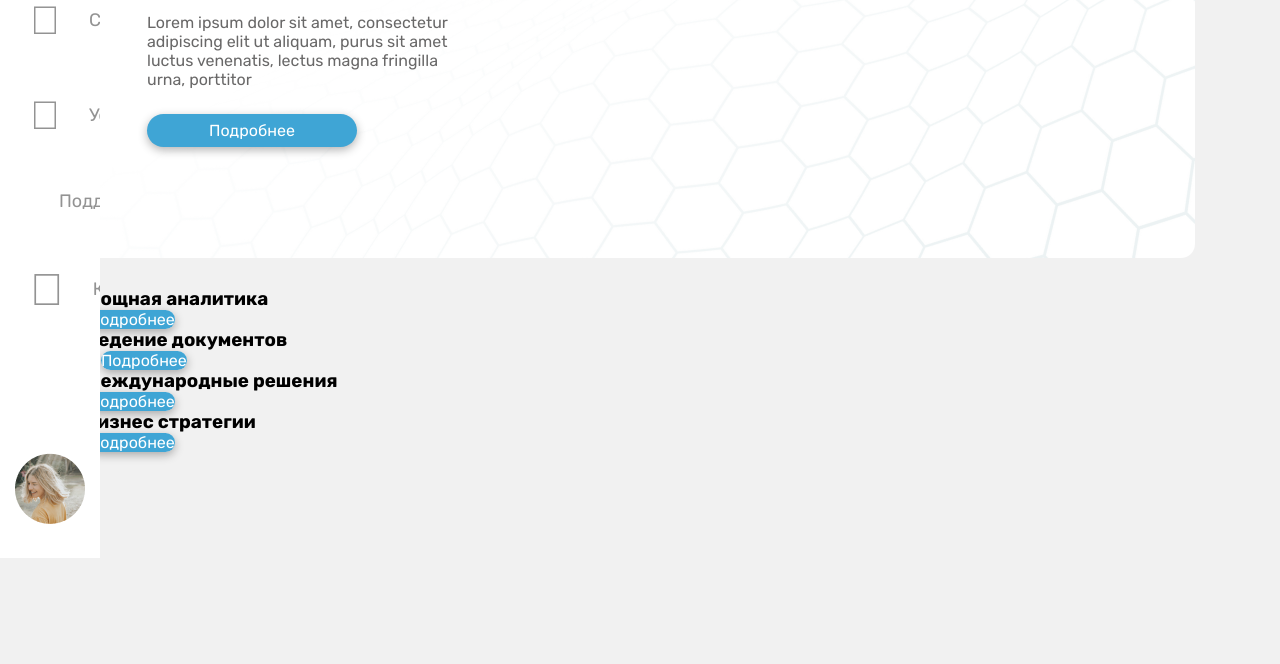
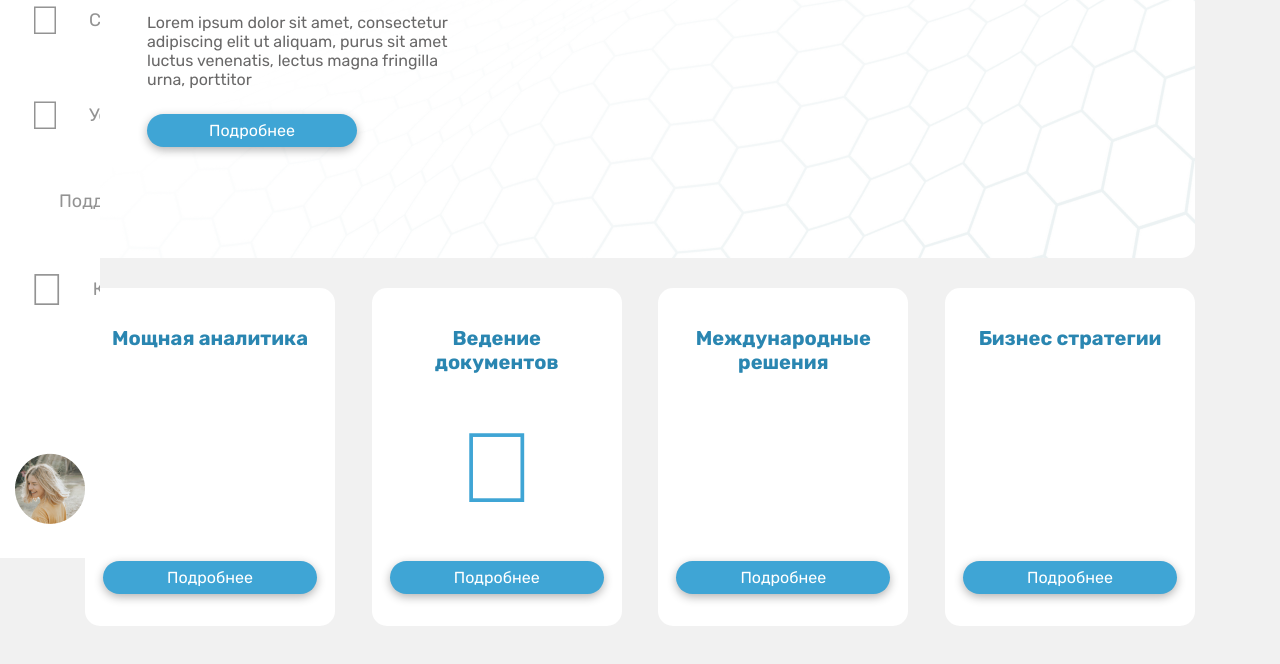
Before and after one commit to yungfuehrer/blueMarketing, a plain HTML site: page index.html in a window 1280 px wide. Shown: the part 272-936 px from the top of the page. Before the commit the page ends 800 px from the top, so only its background shows below. Drawn offline with Linux system fonts and the light colour scheme.

Commit message:
card style

```diff
--- a/css/style.css
+++ b/css/style.css
@@ -138,3 +138,47 @@ body {
 .desc__btn {
     padding: 7px 62px;
 }
+
+.cards{
+    margin-bottom: 48px;
+
+}
+
+.cards__wrap{
+    display: flex;
+    justify-content: space-between;
+    align-items: center;
+
+}
+
+.card{
+    text-align: center;
+    background: #FFFFFF;
+    border-radius: 15px;
+    max-width: 250px;
+    width: 100%;
+    display: flex;
+    flex-direction: column;
+    align-items: center;
+    justify-content: space-between;
+    height: 338px;
+    padding: 38px 18px 32px;
+}
+
+.card__h{
+    font-family: 'Rubik';
+    font-weight: 700;
+    font-size: 20px;
+    line-height: 24px;
+    text-align: center;
+    color: #2A86B1;
+}
+
+.card__icon{
+    color: #3FA5D5;
+    font-size: 100px;
+}
+
+.card__btn{
+    padding: 7px 64px;
+}
--- a/index.html
+++ b/index.html
@@ -5,7 +5,7 @@
     <meta charset="UTF-8">
     <meta http-equiv="X-UA-Compatible" content="IE=edge">
     <meta name="viewport" content="width=device-width, initial-scale=1.0">
-    <title>Document</title>
+    <title>Blue</title>
     <link rel="stylesheet" href="https://pro.fontawesome.com/releases/v5.15.2/css/all.css" />
     <link rel="stylesheet" href="./css/style.css">
 </head>
```
